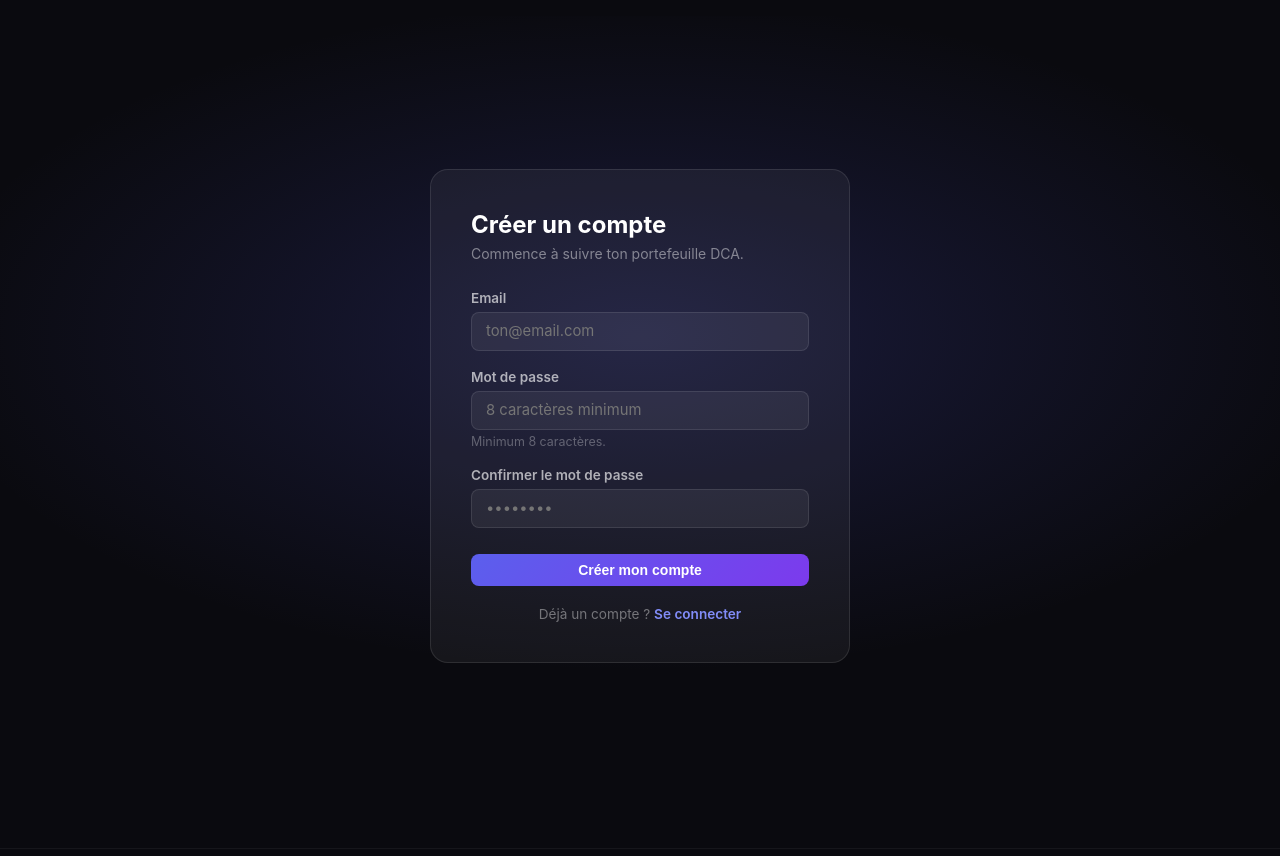
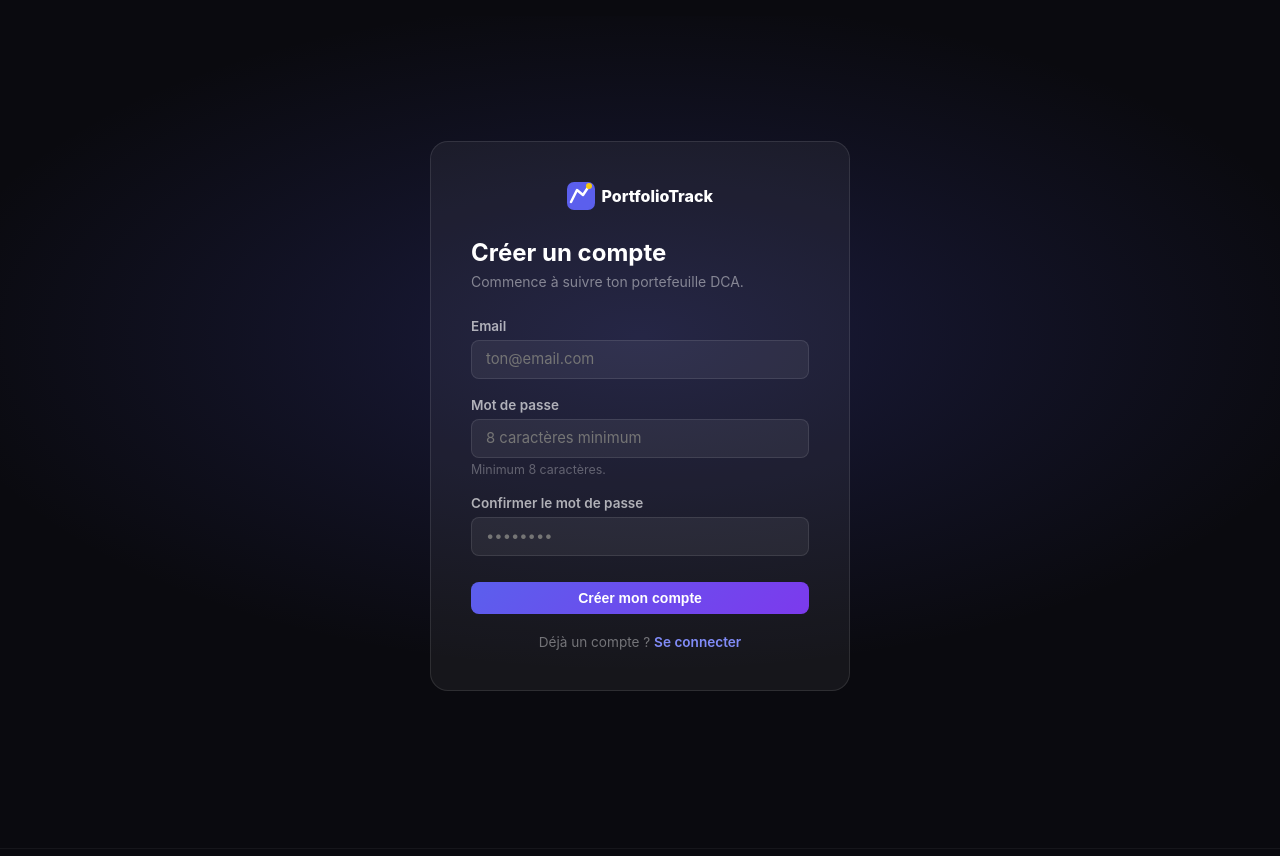
Before and after one commit to MaxenceRobert/portfoliotrack, a Flask app: page /register in a window 1280 px wide. Shown: the top 856 px of the page. Run offline with Flask 3, Linux system fonts and the light colour scheme; some libraries are stand-ins or nearby versions.

Commit message:
Logo landing sur login/register + dark mode final

```diff
--- a/templates/register.html
+++ b/templates/register.html
@@ -2,13 +2,25 @@
 {% block content %}
 <div class="auth-wrapper">
     <div class="auth-card">
+
+        <div style="text-align:center; margin-bottom:1.5rem;">
+            <a href="{{ url_for('main.landing') }}" style="display:inline-flex; align-items:center; gap:0.4rem; text-decoration:none;">
+                <svg width="28" height="28" viewBox="0 0 28 28" xmlns="http://www.w3.org/2000/svg">
+                    <rect width="28" height="28" rx="7" fill="#5B5FED"/>
+                    <polyline points="4,20 10,8 16,13 22,4" fill="none" stroke="white" stroke-width="2.5" stroke-linecap="round" stroke-linejoin="round"/>
+                    <circle cx="22" cy="4" r="3" fill="#F6C90E"/>
+                </svg>
+                <span style="font-weight:800; font-size:1rem; color:white;">PortfolioTrack</span>
+            </a>
+        </div>
+
         <h1>Créer un compte</h1>
         <p>Commence à suivre ton portefeuille DCA.</p>
 
         <div class="alerts">
             {% with messages = get_flashed_messages(with_categories=true) %}
                 {% for category, message in messages %}
-                    <div class="alert alert-{{ category }}">{{ message }}</div>
+                <div class="alert alert-{{ category }}">{{ message }}</div>
                 {% endfor %}
             {% endwith %}
         </div>
```
Also changed, not shown: templates/login.html (+13 -1 lines).
